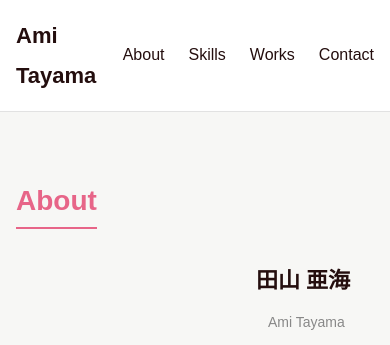
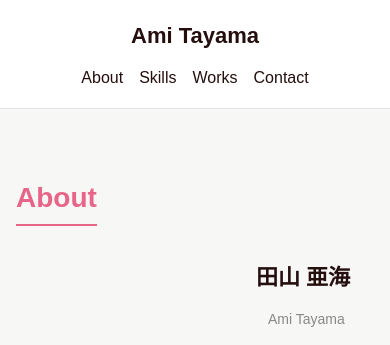
Before and after one commit to inyoup-25/web-d2522027, a plain HTML site: page index.html in a window 390 px wide. Shown: the top 345 px of the page. Drawn offline with Linux system fonts and the light colour scheme.

Commit message:
SP時のヘッダーを縦並びに

```diff
--- a/css/style.css
+++ b/css/style.css
@@ -175,3 +175,14 @@ html {
     font-size: 14px;
     color: var(--color-white);
 }
+
+@media (max-width: 768px) {
+    .header-inner {
+    flex-direction: column;
+    gap: 8px;
+    }
+
+    .nav-list {
+    gap: 16px;
+    }
+}
```
